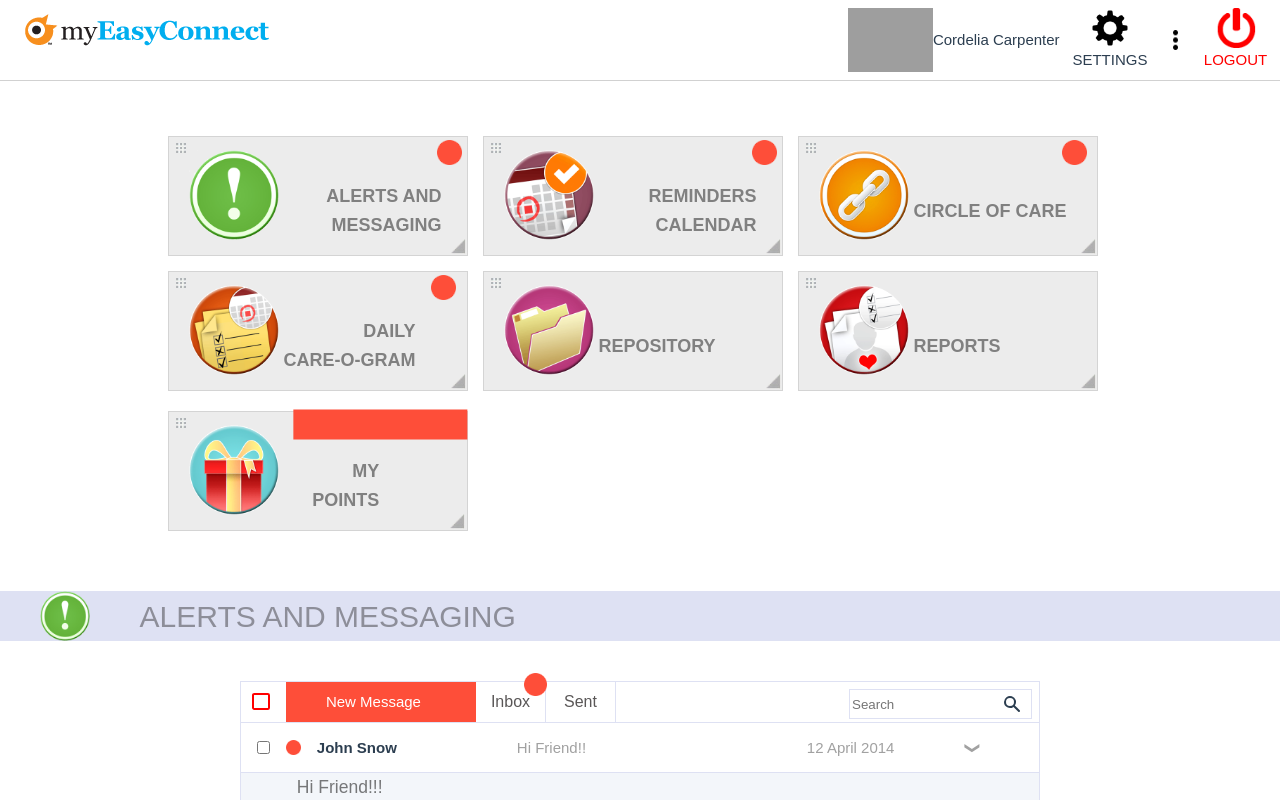
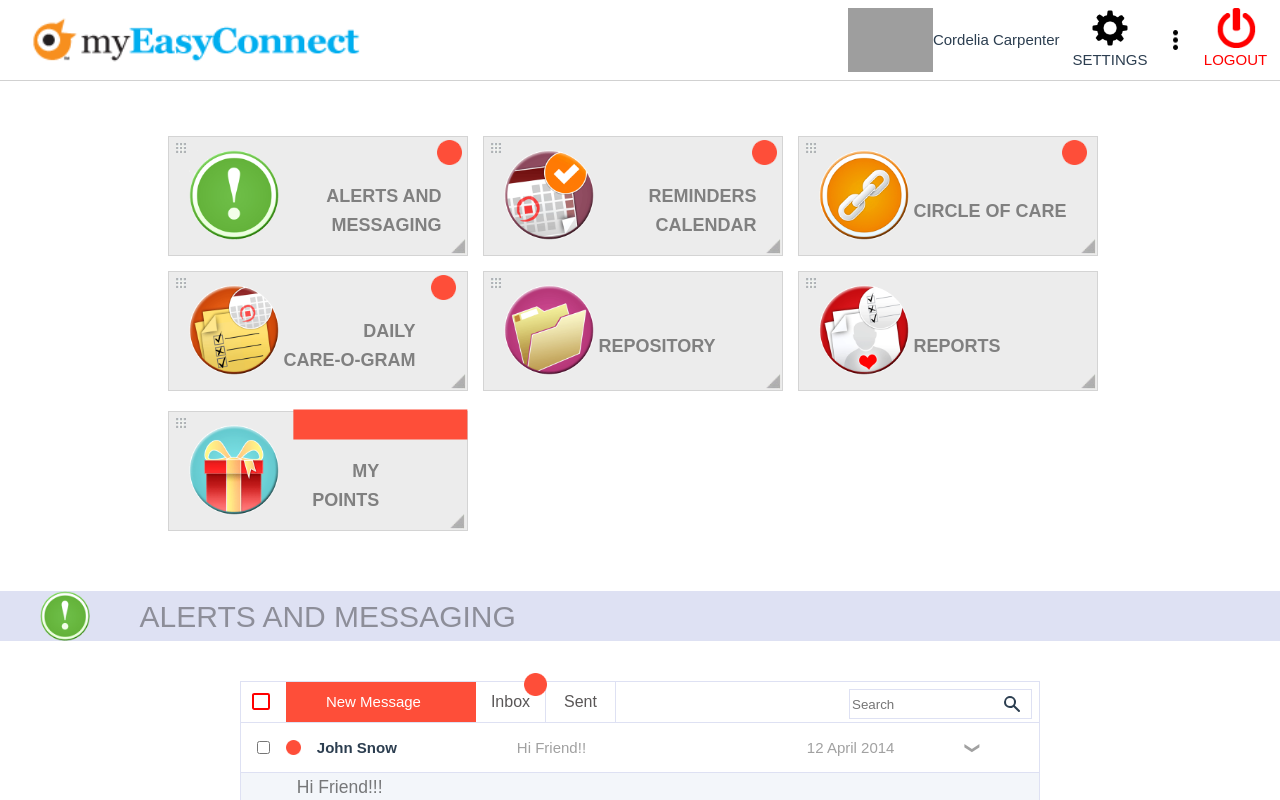
Before and after one commit to adrihc/trabajo_final, a Vue app in the folder Front_End_Dev/Vue_Environment/: page /alerts in a window 1280 px wide. Shown: the top 800 px of the page. Built offline with nearby package versions, Linux system fonts and the light colour scheme; grey boxes are pictures that could not be loaded.

Commit message:
Arreglados algunos bugs visuales

```diff
--- a/Front_End_Dev/Vue_Environment/index.html
+++ b/Front_End_Dev/Vue_Environment/index.html
@@ -22,7 +22,7 @@
     font-family: Arial, Helvetica, sans-serif;
     margin: 0;
     padding: 0;
-    margin-bottom: 10%;
+    margin-bottom: 5%;
 }
   </style>
 </html>
--- a/Front_End_Dev/Vue_Environment/src/components/Alerts.vue
+++ b/Front_End_Dev/Vue_Environment/src/components/Alerts.vue
@@ -124,10 +124,9 @@
 .slicers#alerts-and-messaging {
     display: flex;
     flex-direction: column;
-    justify-content: center;
     align-items: center;
     width: 100%;
-
+    height: 700px;
 }
 
 @media (max-width: 950px) {
--- a/Front_End_Dev/Vue_Environment/src/components/CircleOfCare.vue
+++ b/Front_End_Dev/Vue_Environment/src/components/CircleOfCare.vue
@@ -27,7 +27,6 @@
                             <Span>Graphic Designer</Span>
                             <Button>Send Message</Button>
                         </div>
-
                     </div>
 
                     <div class="personas" id="persona2">
@@ -136,7 +135,6 @@ left: 40px;
     height: 700px;
     background-color: rgb(243, 246, 250);
     border: 1px solid rgb(211, 214, 218);
-    margin-bottom: 10%;
 }
 
 .circle-body#circle-body-buttons button {
--- a/Front_End_Dev/Vue_Environment/src/components/Header.vue
+++ b/Front_End_Dev/Vue_Environment/src/components/Header.vue
@@ -2,10 +2,8 @@
     <div class="header">
         <header>
             <div class="header_div" id="brand_logo">
-                <RouterLink to="/">
-
+                <RouterLink to="/" style="background-color: white;">
                     <img src="..\assets\logo-easy-connect_SBS.png" alt="" id="logo">
-
                 </RouterLink>
             </div>
             <div class="header_div" id="buttons">
@@ -56,6 +54,9 @@ header {
     min-width: 805px;
 }
 
+#logo{
+    height: 100%;
+}
 @media(max-width:620px) {
     header {
         min-width: 1105px;
--- a/Front_End_Dev/Vue_Environment/src/components/Zones.vue
+++ b/Front_End_Dev/Vue_Environment/src/components/Zones.vue
@@ -1,6 +1,6 @@
 <template>
     <div class="body_divisions">
-        <RouterLink to="/alerts">
+        <RouterLink to="/alerts" style="background-color: white;">
             <div class="zone" id="alerts">
                 <img src="..\assets\Layer 2.png" alt="" class="layer_2">
                 <img src="..\assets\warnings-off2.png" alt="" class="zoneImg">
@@ -10,7 +10,7 @@
             </div>
         </RouterLink>
 
-        <RouterLink to="/reminder">
+        <RouterLink to="/reminder" style="background-color: white;">
             <div class="zone">
                 <img src="..\assets\Layer 2.png" alt="" class="layer_2">
                 <img src="..\assets\reminders-calendar.png" alt="" class="zoneImg">
@@ -19,7 +19,7 @@
                 <img src="..\assets\Layer 3.png" alt="" class="triangulo" id="reminder_tr">
             </div>
         </RouterLink>
-        <RouterLink to="/circle">
+        <RouterLink to="/circle" style="background-color: white;">
             <div class="zone">
                 <img src="..\assets\Layer 2.png" alt="" class="layer_2">
                 <img src="..\assets\ties2.png" alt="" class="zoneImg">
@@ -59,6 +59,8 @@
 </template>
 
 <style>
+
+
 .body_divisions {
     display: grid;
     row-gap: 0px;
```
